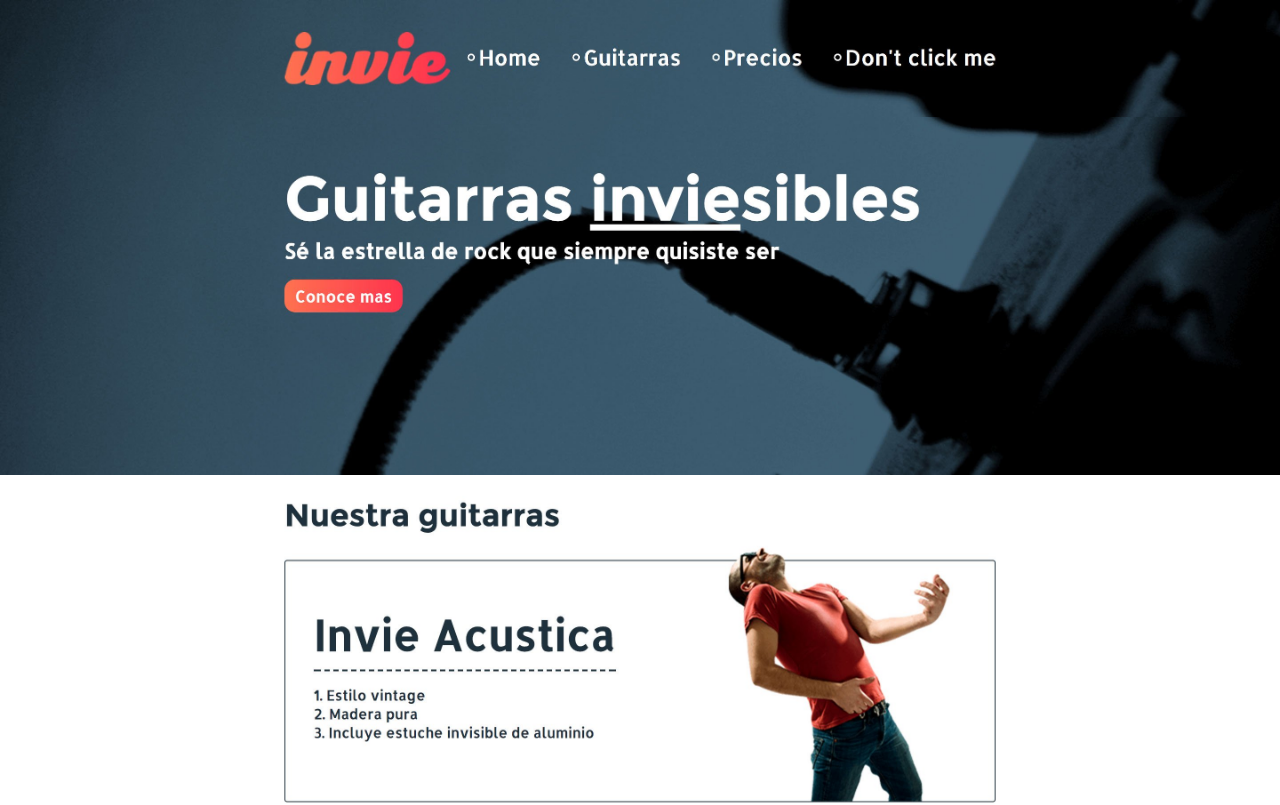
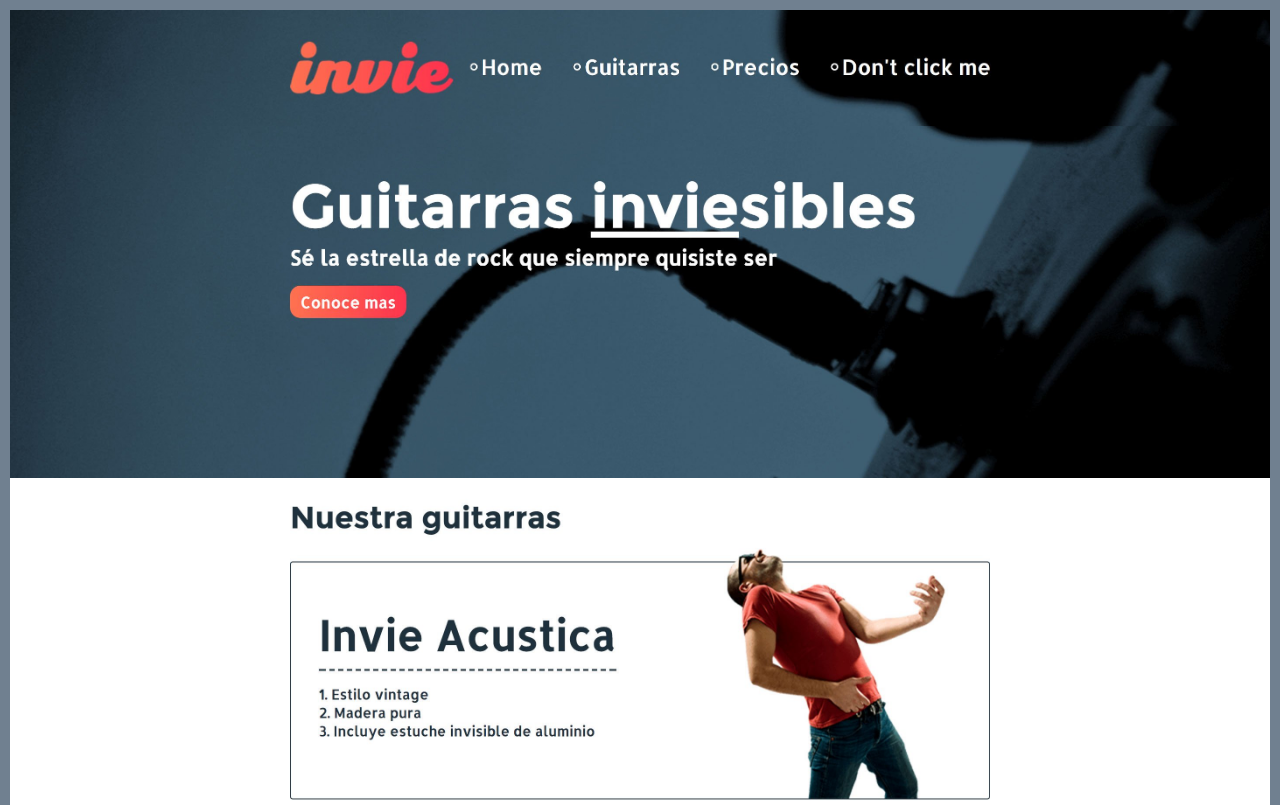
Before and after one commit to Ingbetanzos/invie-github, a plain HTML site: page index.html in a window 1280 px wide. Shown: the top 805 px of the page. Drawn offline with Linux system fonts and the light colour scheme.

Commit message:
hotfix 1

```diff
--- a/index.html
+++ b/index.html
@@ -8,6 +8,7 @@
     <style media="screen">
         body {
             margin: 0;
+            border: 10px solid slategray;
         }
         img {
             max-width: 100%;
```
